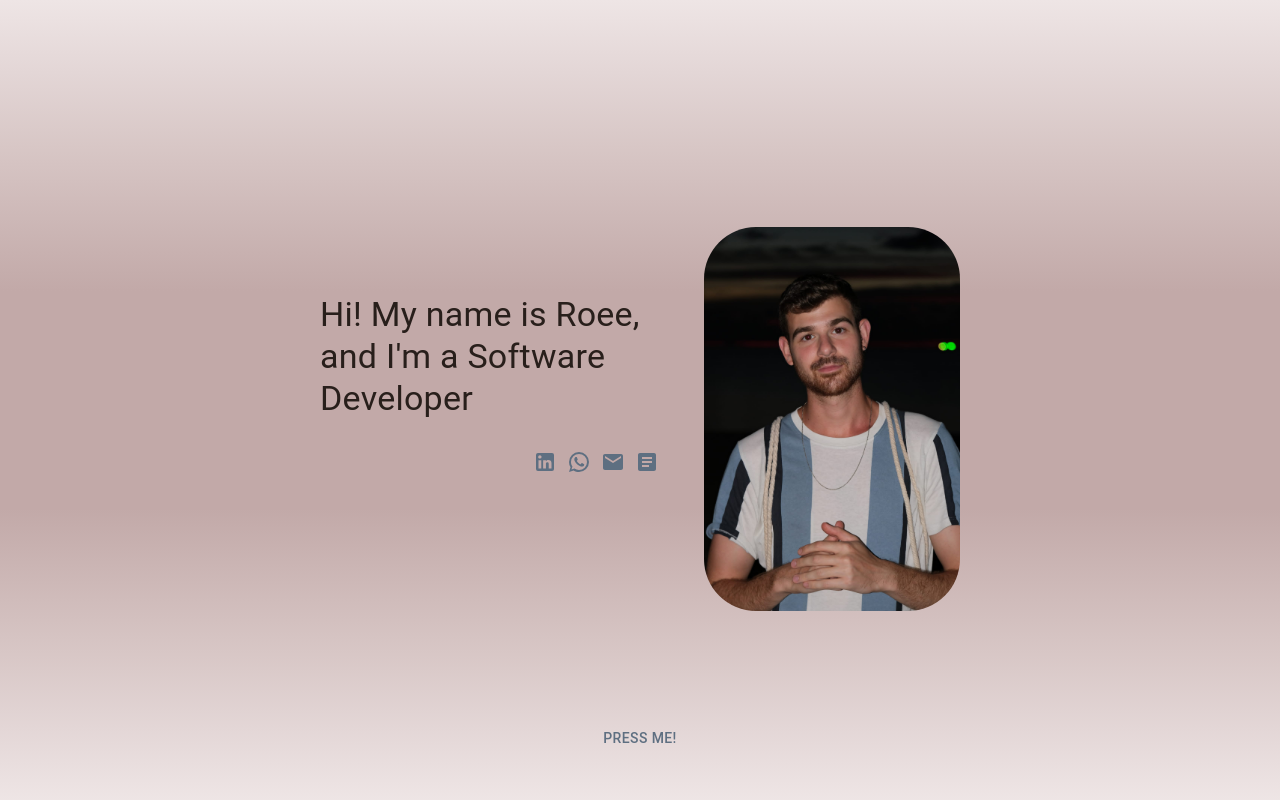
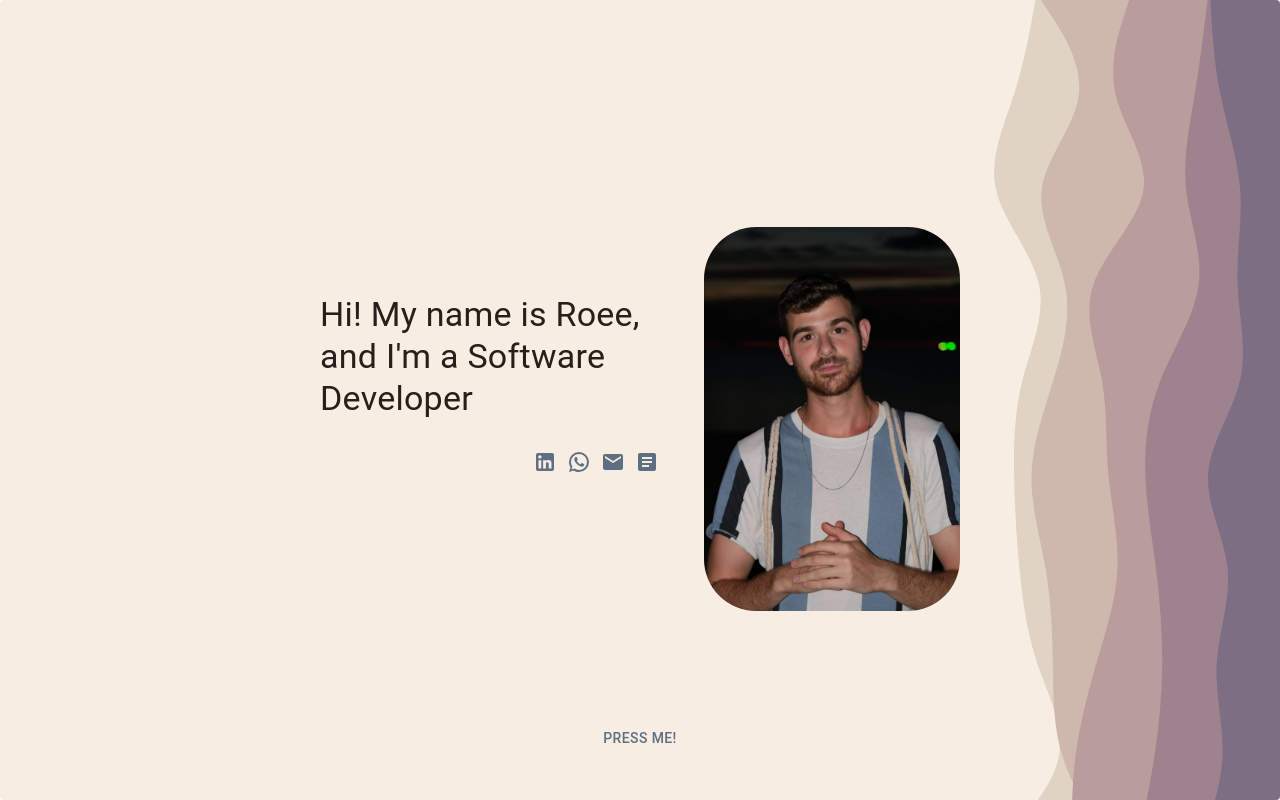
Before and after one commit to Roee97/PortfolioWebsite, a React (Create React App) app: page / in a window 1280 px wide. Built offline with nearby package versions, Linux system fonts and the light colour scheme.

Commit message:
in progress

```diff
--- a/src/App.js
+++ b/src/App.js
@@ -8,6 +8,7 @@ import { ThemeProvider } from '@mui/material/styles';
 import VerticalSwitchAnimation from './components/VerticalSwitchAnimation.tsx'
 import ExperienceTimeline from './components/ExperienceTimeline.tsx'
 import ParticlesComponent from "./components/ParticleComponent";
+import mySvg from './media/layered-waves-haikei.svg'
 
 const theme = MyTheme
 
@@ -17,8 +18,13 @@ function App () {
         flexDirection: 'column',
         flexFlow: 'column',
         minHeight: '100vh',
+        backgroundImage: `url(${mySvg})`,
+        height: '100%',
+        width: '100%',
+        backgroundRepeat: 'no-repeat',
+        backgroundSize: 'cover'
         //backgroundColor: 'transparent'
-        backgroundImage: `linear-gradient(to top, #eee5e5, #e3d6d6, #d8c7c6, #cdb8b7, #c2a9a8, #c2a9a8, #c2a9a8, #c2a9a8, #cdb8b7, #d8c7c6, #e3d6d6, #eee5e5);`
+        // backgroundImage: `linear-gradient(to top, #eee5e5, #e3d6d6, #d8c7c6, #cdb8b7, #c2a9a8, #c2a9a8, #c2a9a8, #c2a9a8, #cdb8b7, #d8c7c6, #e3d6d6, #eee5e5);`
       },
       div: {
         position: 'absolute'
--- a/src/index.css
+++ b/src/index.css
@@ -10,7 +10,7 @@ body {
   justify-content: center;
   overflow-y: hidden;
   min-height: 100vh;
-  background-color: #EEE5E5;
+  /* background-color: #EEE5E5; */
 
 }
 
--- a/src/theme.tsx
+++ b/src/theme.tsx
@@ -26,7 +26,7 @@ export const MyTheme = createTheme({
         // background colors
         secondary: {
             main: '#CDBDBC',
-            light: '#EEE5E5',
+            light: '#FFFFFF',
             dark: '#CAB5B4'
         },
         info: {
```
Also changed, not shown: src/layered-waves-haikei.svg (added), src/media/layered-waves-haikei.svg (added).
